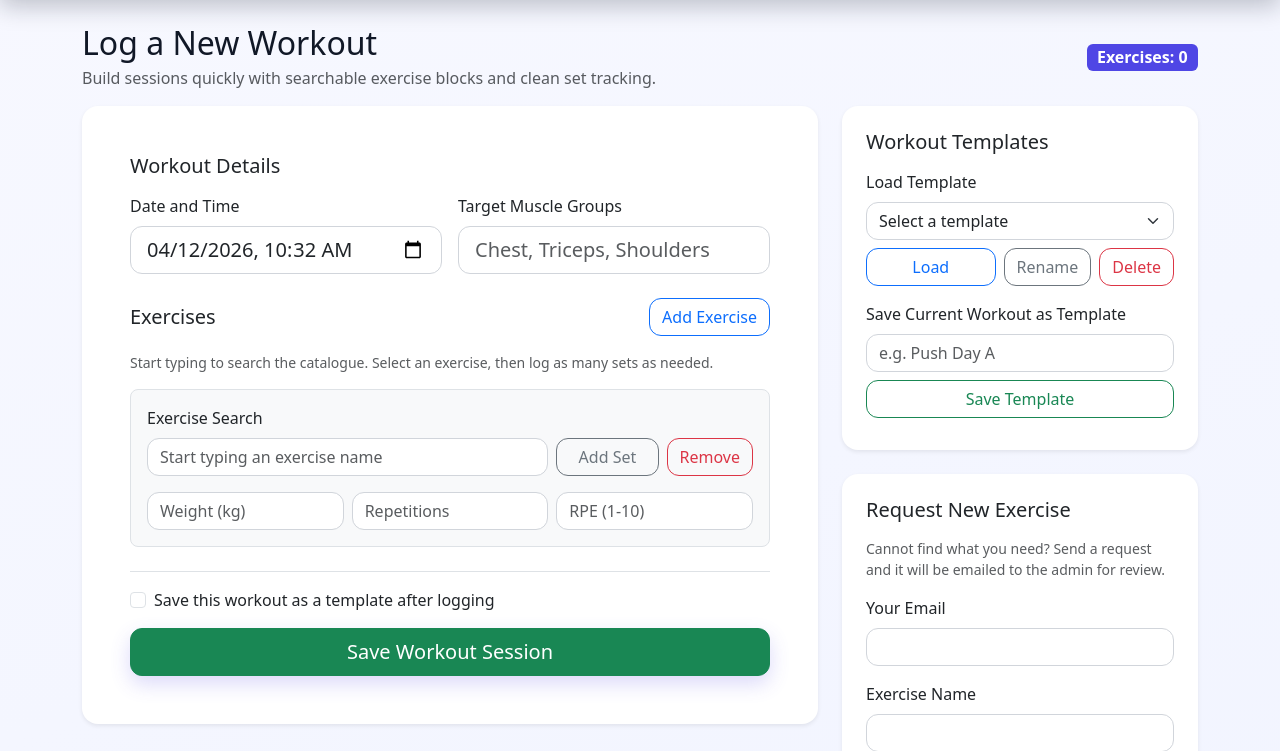
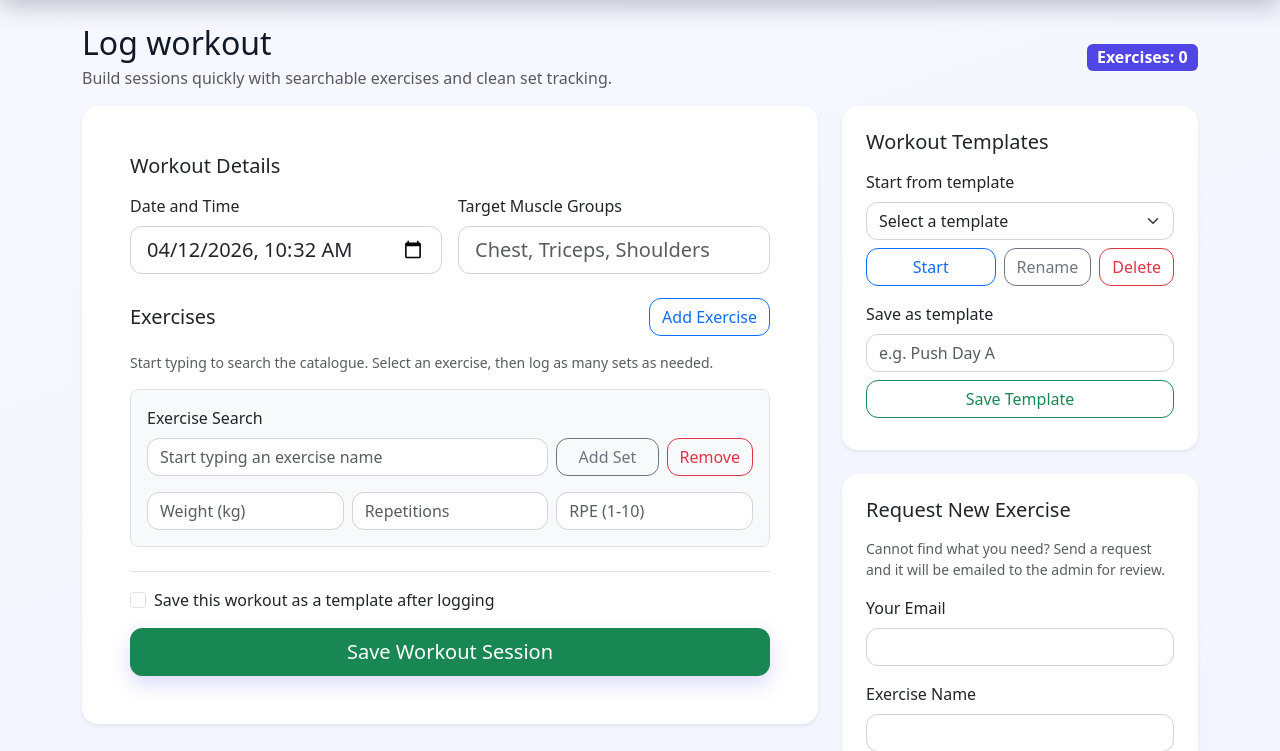
Before and after one commit to dominikszilvasi04/gym-workout-logger, a Flask app: page /log in a window 1280 px wide. Shown: the part 56-807 px from the top of the page. Run offline with Flask 3, Linux system fonts and the light colour scheme; the visitor is signed in with stand-in values (Sample User, id 1); data that the repository does not hold is empty; parts of the project's set-up code (start-up, migrations or seed data) failed here and were passed over.

Commit message:
clean dashboard hero, stablise shared modal to avoid jittery ui

```diff
--- a/application/templates/dashboard.html
+++ b/application/templates/dashboard.html
@@ -4,11 +4,11 @@
 <div class="row mb-4 align-items-center">
     <div class="col-8">
         <h2 class="mb-0">Workout Dashboard</h2>
-        <p class="text-muted mb-0 mt-1">Track real progress, training load, and workout consistency.</p>
+        <p class="text-muted mb-0 mt-1">Track progress, session load, and workout consistency.</p>
     </div>
     <div class="col-4 text-end d-flex justify-content-end gap-2">
-        <a href="/log?source=last" class="btn btn-outline-secondary">Repeat Last Workout</a>
-        <a href="/log" class="btn btn-primary">Log New Workout</a>
+        <a href="/log?source=last" class="btn btn-outline-secondary">Repeat last</a>
+        <a href="/log" class="btn btn-primary">Start workout</a>
     </div>
     <div class="col-12"><hr class="mt-3"></div>
 </div>
--- a/application/templates/log_workout.html
+++ b/application/templates/log_workout.html
@@ -3,8 +3,8 @@
 {% block content %}
 <div class="row g-4 mb-3 align-items-center">
     <div class="col-lg-8">
-        <h2 class="mb-1">Log a New Workout</h2>
-        <p class="text-muted mb-0">Build sessions quickly with searchable exercise blocks and clean set tracking.</p>
+        <h2 class="mb-1">Log workout</h2>
+        <p class="text-muted mb-0">Build sessions quickly with searchable exercises and clean set tracking.</p>
     </div>
     <div class="col-lg-4 text-lg-end">
         <span class="badge text-bg-primary fs-6" id="exercise_catalogue_count_badge">Exercises: 0</span>
@@ -55,18 +55,18 @@
             <div class="card-body p-4">
                 <h5 class="mb-3">Workout Templates</h5>
                 <div class="d-grid gap-2 mb-3">
-                    <label for="workout_template_selector" class="form-label mb-0">Load Template</label>
+                    <label for="workout_template_selector" class="form-label mb-0">Start from template</label>
                     <select id="workout_template_selector" class="form-select">
                         <option value="">Select a template</option>
                     </select>
                     <div class="d-flex gap-2">
-                        <button type="button" class="btn btn-outline-primary flex-fill" id="load_template_button">Load</button>
+                        <button type="button" class="btn btn-outline-primary flex-fill" id="load_template_button">Start</button>
                         <button type="button" class="btn btn-outline-secondary" id="rename_template_button">Rename</button>
                         <button type="button" class="btn btn-outline-danger" id="delete_template_button">Delete</button>
                     </div>
                 </div>
                 <div class="d-grid gap-2">
-                    <label for="new_template_name" class="form-label mb-0">Save Current Workout as Template</label>
+                    <label for="new_template_name" class="form-label mb-0">Save as template</label>
                     <input type="text" class="form-control" id="new_template_name" placeholder="e.g. Push Day A">
                     <button type="button" class="btn btn-outline-success" id="save_template_button">Save Template</button>
                     <div id="workout_template_feedback" class="small text-muted"></div>
--- a/frontend/src/components/common/Dialog.tsx
+++ b/frontend/src/components/common/Dialog.tsx
@@ -15,14 +15,14 @@ export function Dialog({ open, title, onClose, children, footer }: DialogPropert
 
   return (
     <div className="fixed inset-0 z-50 flex items-end justify-center bg-navy-950/78 p-4 backdrop-blur-sm sm:items-center" role="dialog" aria-modal="true" aria-label={title}>
-      <div className="w-full max-w-lg rounded-2xl border border-navy-300/60 bg-[linear-gradient(160deg,rgba(30,26,22,0.98)_0%,rgba(20,18,16,0.98)_100%)] shadow-2xl shadow-black/55">
+      <div className="flex h-[min(88vh,42rem)] w-full max-w-2xl flex-col overflow-hidden rounded-2xl border border-navy-300/60 bg-[linear-gradient(160deg,rgba(30,26,22,0.98)_0%,rgba(20,18,16,0.98)_100%)] shadow-2xl shadow-black/55">
         <div className="flex items-center justify-between border-b border-navy-300/60 p-4">
           <h2 className="font-display text-lg font-semibold text-navy-900">{title}</h2>
           <button type="button" onClick={onClose} className="touch-target h-11 w-11 rounded-full text-navy-700 transition-colors duration-150 hover:bg-navy-200/65 focus-visible:ring-2 focus-visible:ring-primary-600/80" aria-label="Close dialog">
             ×
           </button>
         </div>
-        <div className="max-h-[70vh] overflow-y-auto p-4">{children}</div>
+        <div className="min-h-0 flex-1 overflow-y-auto p-4">{children}</div>
         {footer ? <div className="border-t border-navy-300/60 p-4">{footer}</div> : null}
       </div>
     </div>
--- a/frontend/src/pages/DashboardPage.tsx
+++ b/frontend/src/pages/DashboardPage.tsx
@@ -123,10 +123,10 @@ export function DashboardPage() {
         <div className="relative px-4 py-5">
           <p className="text-[11px] font-semibold uppercase tracking-[0.2em] text-primary-700">Today cockpit</p>
           <h2 className="mt-2 max-w-[17rem] font-display text-2xl font-semibold leading-tight text-navy-950">
-            One-handed logging, clear momentum.
+            Fast logging. Clear progress.
           </h2>
           <p className="mt-2 text-sm text-navy-700">
-            Fast actions first, analysis second. Built for mobile rhythm.
+            Built for quick entries, clean repeat sessions, and useful training data.
           </p>
 
           <div className="mt-4 grid grid-cols-3 gap-2">
```
Also changed, not shown: frontend/src/pages/DashboardPage.test.tsx (+1 -1 lines), frontend/src/pages/LogWorkoutPage.test.tsx (+35 -0 lines), frontend/src/pages/LogWorkoutPage.tsx (+6 -6 lines), frontend/src/pages/TemplatesPage.tsx (+4 -4 lines).
